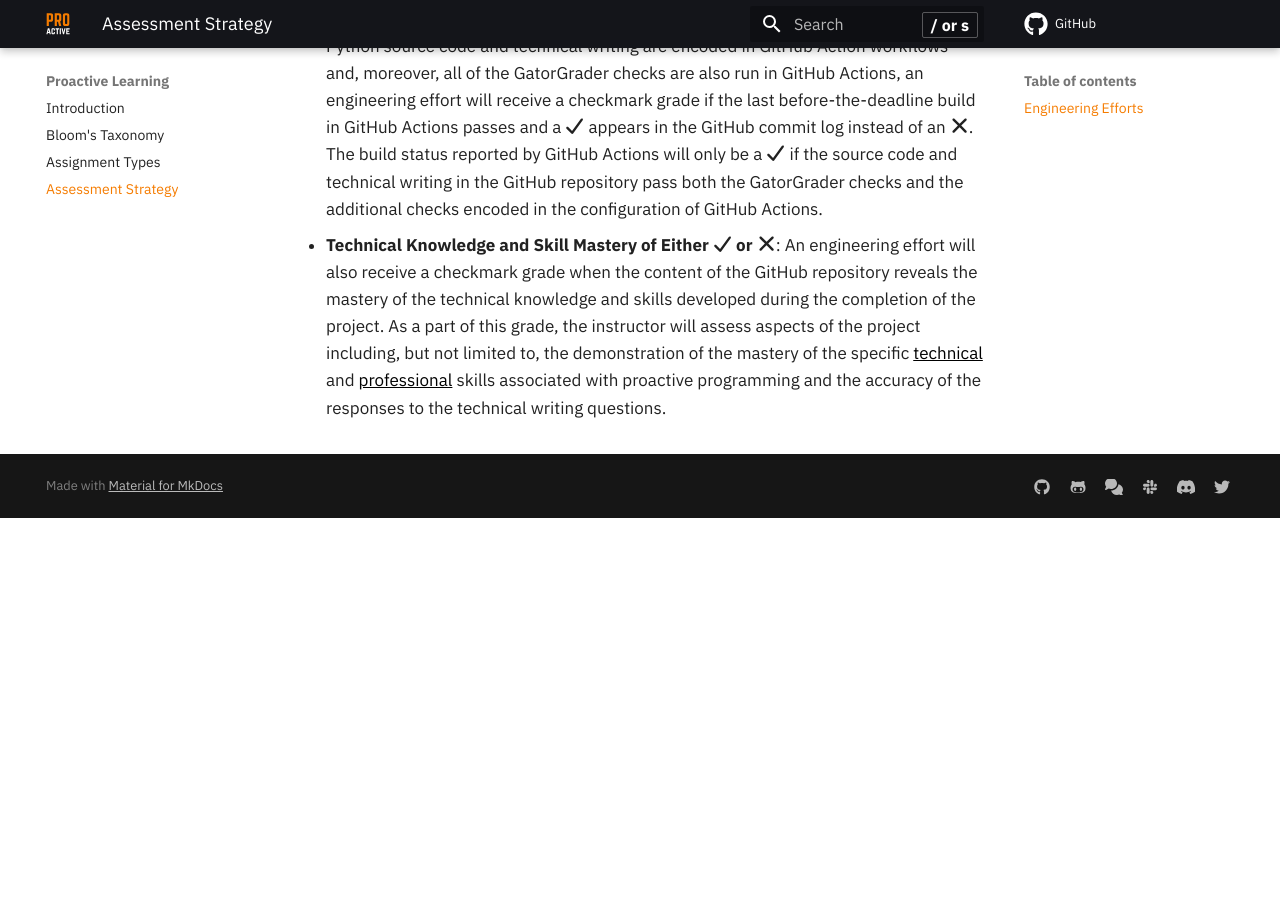
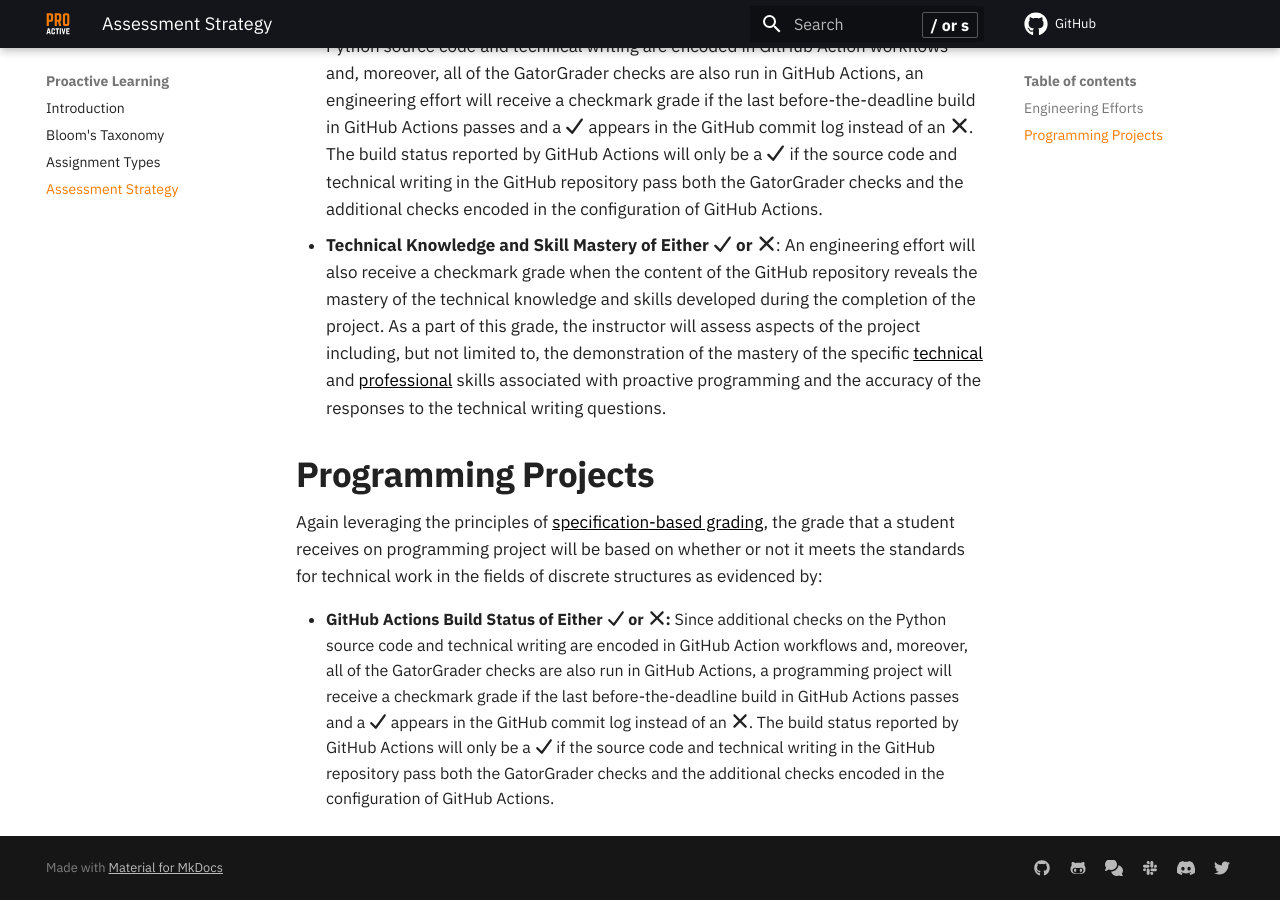
Before and after one commit to ProactiveProgrammers/www.proactiveprogrammers.com, an MkDocs documentation site: the page built from docs/proactive-learning/assessment-strategy.md, in a window 1280 px wide and 900 px high, scrolled down 1641 px. Built offline with MkDocs 1.6.1 and Material for MkDocs 9.7.7, drawn with Linux system fonts in a browser that asks for light colours; comment, search, counter and statistics services are not loaded; before the commit the page ends 2159 px from its top, so only the background shows below that; some of the changed text lies outside the part shown.

Commit message:
feat: Add programming projects to assessment-strategy.md.

```diff
--- a/docs/proactive-learning/assessment-strategy.md
+++ b/docs/proactive-learning/assessment-strategy.md
@@ -75,3 +75,23 @@
   [professional](../../proactive-skills/professional-skills/introduction-professional-skills/)
   skills associated with proactive programming and the accuracy of the
   responses to the technical writing questions.
+
+## Programming Projects
+
+Again leveraging the principles of [specification-based
+grading](https://www.amazon.com/Specifications-Grading-Restoring-Motivating-Students/dp/1620362422),
+the grade that a student receives on programming project will be based on
+whether or not it meets the standards for technical work in the fields of
+discrete structures as evidenced by:
+
+- **GitHub Actions Build Status of Either :fontawesome-solid-check: or
+  :fontawesome-solid-times::** Since additional checks on the Python source
+  code and technical writing are encoded in GitHub Action workflows and,
+  moreover, all of the GatorGrader checks are also run in GitHub Actions, a
+  programming project will receive a checkmark grade if the last
+  before-the-deadline build in GitHub Actions passes and a
+  :fontawesome-solid-check: appears in the GitHub commit log instead of an
+  :fontawesome-solid-times:. The build status reported by GitHub Actions will
+  only be a :fontawesome-solid-check: if the source code and technical writing
+  in the GitHub repository pass both the GatorGrader checks and the additional
+  checks encoded in the configuration of GitHub Actions.
```
Also changed, not shown: other parts of docs/proactive-learning/assessment-strategy.md (+3 -3 lines).
